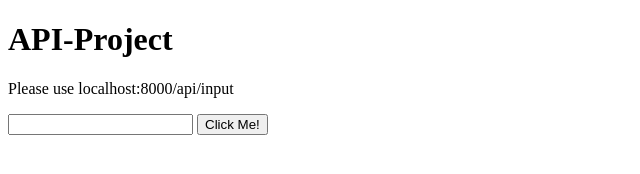
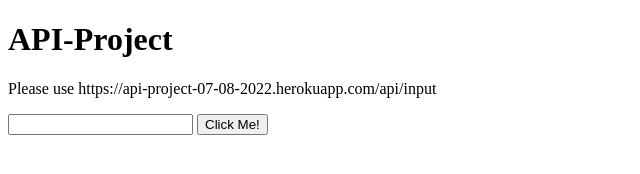
Before and after one commit to antoniehuang/api-project, a website: page index.html in a window 1280 px wide. Shown: the whole page, without its empty margins (0-640 px from the left). Drawn offline with Linux system fonts and the light colour scheme.

Commit message:
Updated HTML documentation

```diff
--- a/index.html
+++ b/index.html
@@ -10,7 +10,7 @@
 
 <body>
     <h1>API-Project</h1>
-    <p>Please use localhost:8000/api/input</p>
+    <p>Please use https://api-project-07-08-2022.herokuapp.com/api/input</p>
     <input type="text">
     <button>Click Me!</button>
 </body>
```
